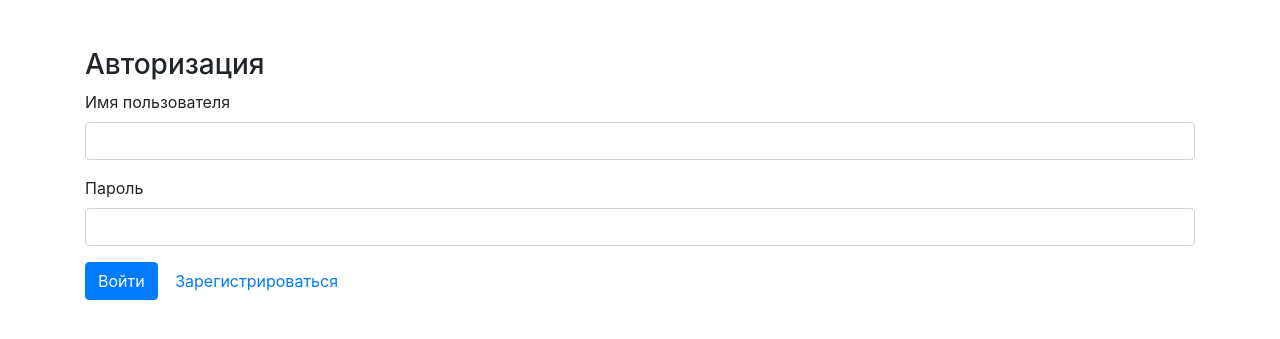
After one commit to kseniya161-max/drftechnical, a Django app: template users/templates/users/login.html in a window 1280 px wide. The commit adds this page. Shown: the top 339 px of the page. Run offline with Django 5.2, Linux system fonts and the light colour scheme; the template is opened without the code that fills it, so the values that code supplies are empty; some libraries are stand-ins or nearby versions.

Commit message:
create login and logout

```diff
--- a/tasks/templates/tasks/task_list.html
+++ b/tasks/templates/tasks/task_list.html
@@ -8,6 +8,11 @@
 </head>
 <body>
     <div class="container">
+        {% if not user.is_authenticated %}
+            <a class="btn btn-info mt-4 mb-4" href="{% url 'users:register' %}">Регистрация</a>
+            <a class="btn btn-info mt-4 mb-4" href="{% url 'users:login' %}">Войти</a>
+        {% endif %}
+
         <h3 class="mt-5 mb-5">Список Задач</h3>
         <ul class="list-group mt-4">
             {% for task in tasks %}
--- /dev/null
+++ b/users/templates/users/login.html
@@ -0,0 +1,27 @@
+<!DOCTYPE html>
+<html lang="en">
+<head>
+    <meta charset="UTF-8">
+    <meta name="viewport" content="width=device-width, initial-scale=1.0">
+    <title>Авторизация</title>
+    <link rel="stylesheet" href="https://stackpath.bootstrapcdn.com/bootstrap/4.5.2/css/bootstrap.min.css">
+</head>
+<body>
+    <div class="container">
+        <h3 class="mt-5">Авторизация</h3>
+        <form method="POST" action="{% url 'users:login' %}">
+            {% csrf_token %}
+            <div class="form-group">
+                <label for="username">Имя пользователя</label>
+                <input type="text" class="form-control" id="username" name="username" required>
+            </div>
+            <div class="form-group">
+                <label for="password">Пароль</label>
+                <input type="password" class="form-control" id="password" name="password" required>
+            </div>
+            <button type="submit" class="btn btn-primary">Войти</button>
+            <a href="{% url 'users:register' %}" class="btn btn-link">Зарегистрироваться</a>
+        </form>
+    </div>
+</body>
+</html>
--- a/users/urls.py
+++ b/users/urls.py
@@ -2,7 +2,7 @@ from django.urls import path, include
 from rest_framework.routers import SimpleRouter
 from rest_framework_simplejwt.views import TokenRefreshView
 
-from users.views import UserViewSet, UserCreateAPIView, CustomTokenObtainPairView, registration_view
+from users.views import UserViewSet, UserCreateAPIView, registration_view, login_view
 
 app_name = "users"
 router = SimpleRouter()
@@ -11,6 +11,6 @@ router.register(r'users', UserViewSet)
 urlpatterns = [
     path('', include(router.urls)),
     path('register/', registration_view, name='register'),
-    path('login/', CustomTokenObtainPairView.as_view(), name='login'),
+    path('login/', login_view, name='login'),
     path('token/refresh/', TokenRefreshView.as_view(), name='token_refresh'),
 ]
```
Also changed, not shown: users/views.py (+24 -5 lines).
